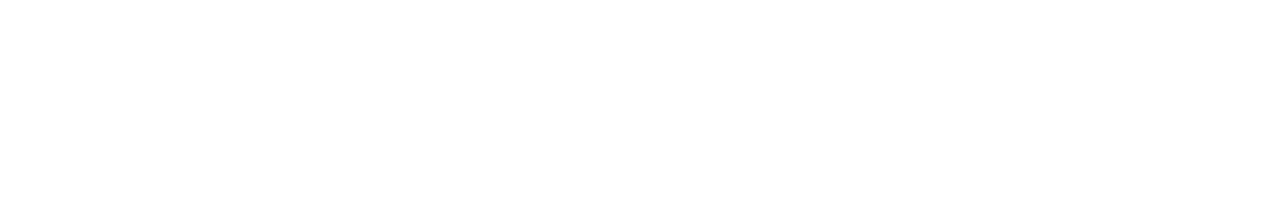
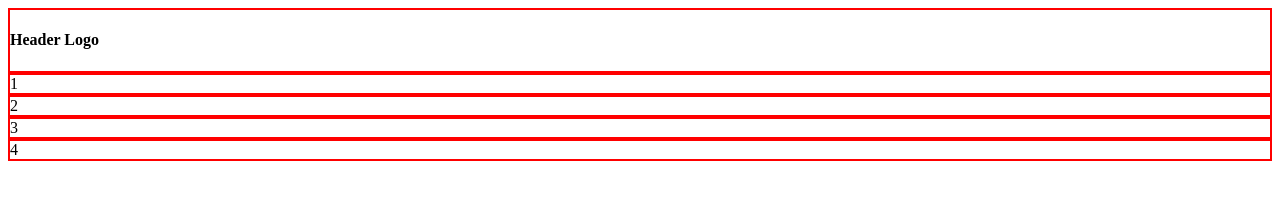
Before and after one commit to spencerberggreen/landing_page, a plain HTML site: page index.html in a window 1280 px wide. Drawn offline with Linux system fonts and the light colour scheme.

Commit message:
first layout update

```diff
--- a/index.html
+++ b/index.html
@@ -4,9 +4,18 @@
     <meta charset="UTF-8">
     <meta http-equiv="X-UA-Compatible" content="IE=edge">
     <meta name="viewport" content="width=device-width, initial-scale=1.0">
-    <title>Document</title>
+    <title>Landing Page Mock-up</title>
+    <link rel="stylesheet" href="styles.css">
 </head>
 <body>
-
+    <header>
+        <h4>Header Logo</h4>
+    </header>
+    <main>
+        <section>1</section>
+        <section>2</section>
+        <section>3</section>
+        <section>4</section>
+    </main>
 </body>
 </html>
--- a/styles.css
+++ b/styles.css
@@ -0,0 +1,7 @@
+header {
+    border: 2px solid red;
+}
+
+section {
+    border: 2px solid red;
+}
```
